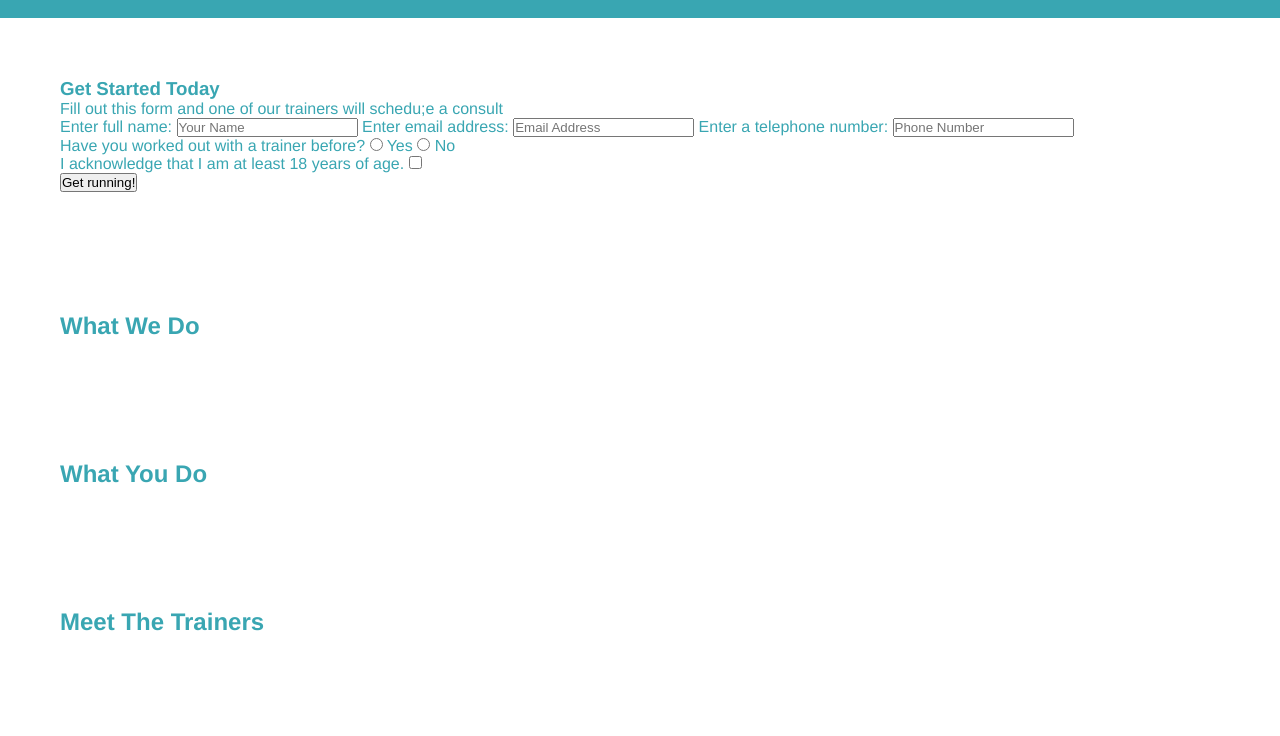
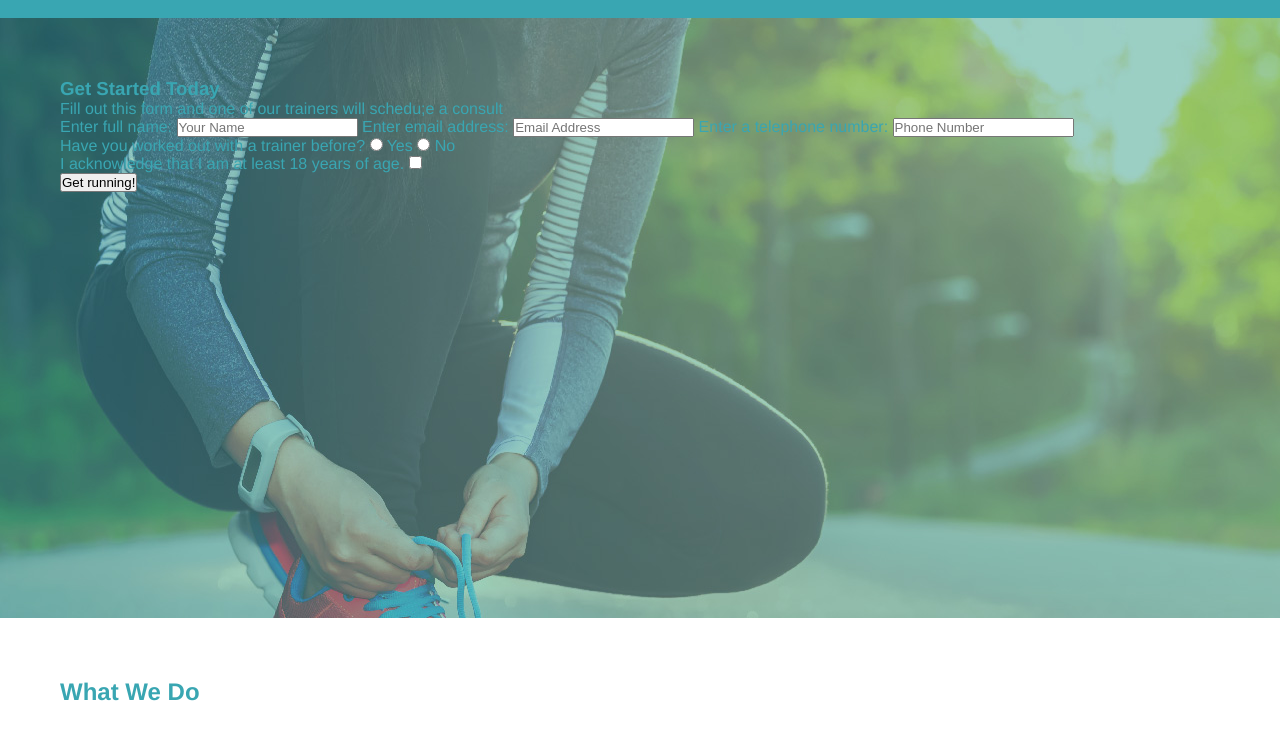
Before and after one commit to shanemcf/Run-Buddy, a plain HTML site: page index.html in a window 1280 px wide. Shown: the part 64-800 px from the top of the page. Drawn offline with Linux system fonts and the light colour scheme.

Commit message:
added hero css styling

```diff
--- a/assets/css/style.css
+++ b/assets/css/style.css
@@ -61,3 +61,9 @@ header {
   section {
     padding: 60px;
   }
+  /* Hero Style Start */
+.hero {
+  background-image: url("../images/hero-bg.jpg");
+  height: 600px;
+}
+/* Hero Style End */
--- a/index.html
+++ b/index.html
@@ -33,7 +33,7 @@
  </header>
 
   <!-- hero/jumbotron -->
-  <section>
+  <section class="hero">
     <div>
        <h3>Get Started Today</h3>
         <p>Fill out this form and one of our trainers will schedu;e a consult</p>
```
